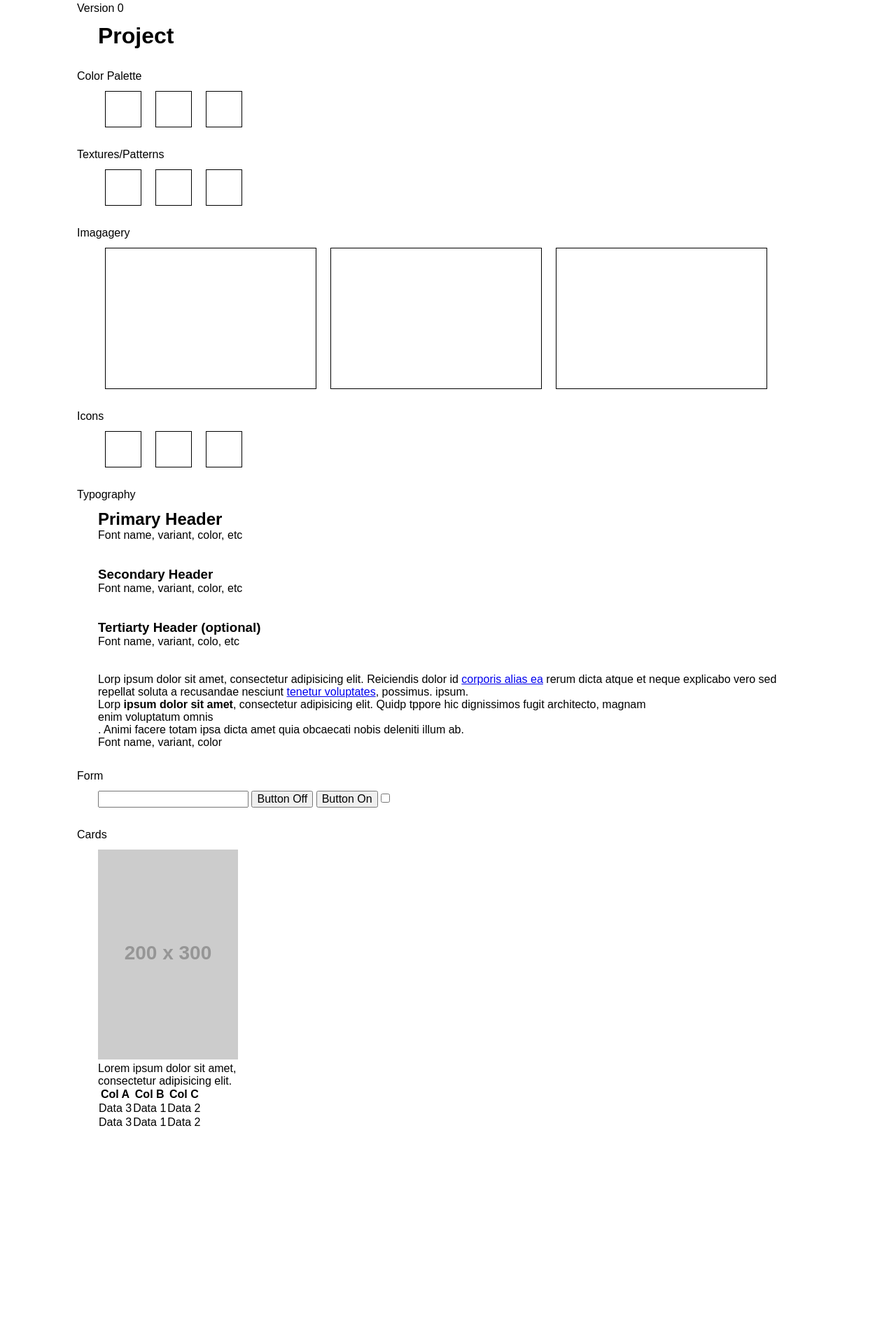
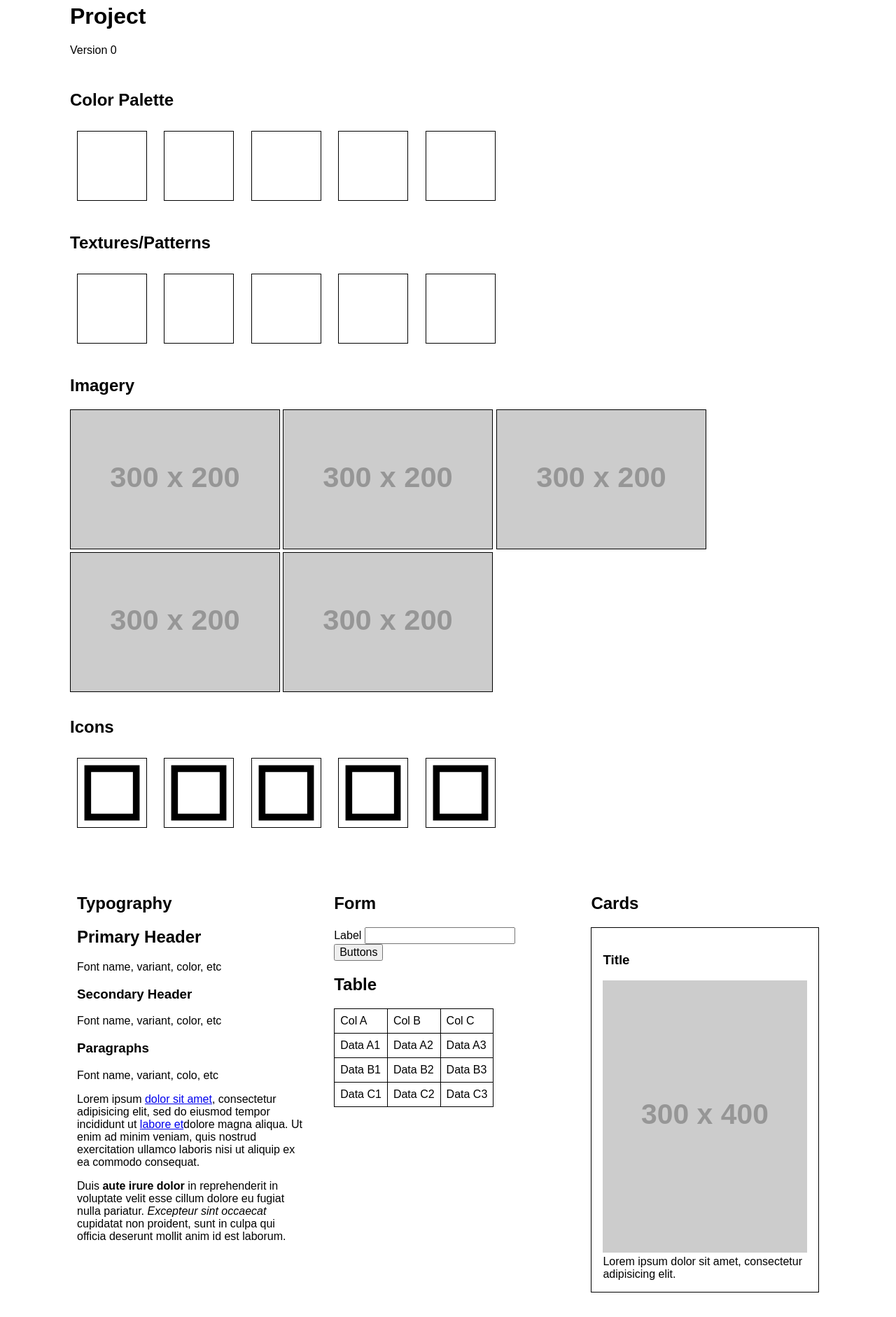
Before and after one commit to vcd/persona-web-2, a plain HTML site: page index.html in a window 1280 px wide. Shown: the part 27-1909 px from the top of the page at 70% size. Before the commit the page ends 1701 px from the top, so only its background shows below. Drawn offline with Linux system fonts and the light colour scheme; placeholder pictures from the web are drawn by us.

Commit message:
[[ FA'15 ]] New UI

```diff
--- a/css/grid.css
+++ b/css/grid.css
@@ -1,48 +1,107 @@
-/*
- Width: 1000px
- # Columns : 12
- Column width: 65px
- Gutter : 20px
+/* Global
+================================ */
 
- */
-.grid_1 { width: 65px; }
-.grid_2 { width: 150px; }
-.grid_3 { width: 235px; }
-.grid_4 { width: 320px; }
-.grid_5 { width: 405px; }
-.grid_6 { width: 490px; }
-.grid_7 { width: 575px; }
-.grid_8 { width: 660px; }
-.grid_9 { width: 745px; }
-.grid_10 { width: 830px; }
-.grid_11 { width: 915px; }
-.grid_12 { width: 1000px; }
-
-.grid_1,
-.grid_2,
-.grid_3,
-.grid_4,
-.grid_5,
-.grid_6,
-.grid_7,
-.grid_8,
-.grid_9,
-.grid_10,
-.grid_11,
-.grid_12 {
-	margin: 0 20px 10px 0;
-	float: left;
-	display: block;
-}
-
-.alpha{margin-left:0px;}
-.omega{margin-right:0px;}
-
-.container{
-	width: 1000px;
-	margin: auto;
+* {
+	-webkit-box-sizing: border-box;
+	-moz-box-sizing: border-box;
+	box-sizing: border-box;
 }
 
 
+.grid-container {
+	padding-left: 10px;
+	padding-right: 10px;
+	margin-left: auto;
+	margin-right: auto;
+}
+img {
+	width: 100%;
+}
 
-.clear{clear:both;display:block;overflow:hidden;visibility:hidden;width:0;height:0}.clearfix:after{clear:both;content:' ';display:block;font-size:0;line-height:0;visibility:hidden;width:0;height:0}* html .clearfix,*:first-child+html .clearfix{zoom:1}
+/* Media Queries
+================================ */
+
+@media (min-width: 1px) and (max-width: 767px)  {
+	.grid-container > [class^="grid-"] {
+		padding-top: 5px;
+		padding-bottom: 5px;
+	}
+	.hide-mobile {
+		display: none;
+	}
+}
+
+@media (min-width: 768px) {
+
+	/* Columns
+	================================ */
+
+	.grid-container > [class^="grid-"] {
+		float: left;
+		min-height: 1px;
+		padding-left: 10px;
+		padding-right: 10px;
+		margin-left: 2%;
+	}
+	.grid-container > [class^="grid-"]:first-child {
+		margin-left: 0;
+	}
+	.grid-container > [class^="grid-"]:last-child {
+		float: right;
+	}
+
+	/* Columns are 65px wide, with 20px gutters
+	=========================================== */
+
+	.grid-1 {
+		width: 6.5%;
+	}
+	.grid-2 {
+		width: 15%;
+	}
+	.grid-3 {
+		width: 23.5%;
+	}
+	.grid-4 {
+		width: 32%;
+	}
+	.grid-5 {
+		width: 40.5%;
+	}
+	.grid-6 {
+		width: 49%;
+	}
+	.grid-7 {
+		width: 57.5%;
+	}
+	.grid-8 {
+		width: 66%;
+	}
+	.grid-9 {
+		width: 74.5%;
+	}
+	.grid-10 {
+		width: 83%;
+	}
+	.grid-11 {
+		width: 91.5%;
+	}
+	.grid-12 {
+		width: 100%;
+	}
+
+	/* Clearfix
+	================================ */
+
+	.grid-container:after,
+	.group:after {
+	  content: " ";
+	  display: table;
+	  clear: both;
+	}
+}
+@media (min-width: 1200px) {
+	.grid-container {
+		max-width: 1100px;
+	}
+}
--- a/css/styles.css
+++ b/css/styles.css
@@ -1,54 +1,26 @@
-/* Set Your Own Margin & Padding */
-h2, h3, p {
-	margin: 0;
-}
+/***************/
+/* YOUR STYLES */
+/***************/
 
-/* Layout for Style Tile*/
-section {
-	position: relative;
-	margin: 60px 0;
-}
-
-.color-1,
-.color-2,
-.color-3,
-.pattern-1,
-.pattern-2,
-.pattern-3,
-.imagery-1,
-.imagery-2,
-.imagery-3,
-.icon-1,
-.icon-2,
-.icon-3 {
-	border: 1px solid #000;
-	float: left;
-	margin: 0 10px;
-	height: 50px;
-	width: 50px;
-}
-
-.imagery-1,
-.imagery-2,
-.imagery-3 {
-	height: 200px;
-	width: 300px;
-}
-
-.label {
-	position: absolute;
-	left: -30px;
-	top: -30px;
-}
-
-/* Figure */
-figure,
-figure p {
-	width: 200px;
-}
+/* Color Palette */
 
 
-/* Show Grid */
-.showgrid {
-	background: url("../img/grid-bg.png") repeat-y;
-}
+/* Textures or Patterns*/
+
+
+/* Imagery */
+
+
+/* Icons */
+
+
+/* Typography */
+
+
+/* Forms */
+
+
+/* Tables */
+
+
+/* Cards */
--- /dev/null
+++ b/css/tile-template.css
@@ -0,0 +1,70 @@
+/* Boxes */
+.color-1,
+.color-2,
+.color-3,
+.color-4,
+.color-5,
+.pattern-1,
+.pattern-2,
+.pattern-3,
+.pattern-4,
+.pattern-5,
+.icon-1,
+.icon-2,
+.icon-3,
+.icon-4,
+.icon-5 {
+	border: 1px solid #000;
+	display: inline-block;
+	margin: 10px;
+	height: 100px;
+	width: 100px;
+}
+
+.imagery-1 img,
+.imagery-2 img,
+.imagery-3 img,
+.imagery-4 img,
+.imagery-5 img {
+	border: 1px solid #000;
+	height: 200px;
+	width: 300px;
+}
+
+.imagery-1,
+.imagery-2,
+.imagery-3,
+.imagery-4,
+.imagery-5 {
+	display: inline-block;
+}
+
+section	{
+	margin: 2em 0;
+	position: relative;
+}
+
+.label {
+	background: rgba(131,131,131,.5);
+	color: #fff;
+	padding: .5em;
+	position: absolute;
+	left: -60px;
+	top: -30px;
+}
+
+/* Forms & Tables */
+td {
+	border: 1px solid #000;
+	padding: .5em;
+}
+
+/* Figure */
+figure {
+	border: 1px solid #000;
+	padding: 1em;
+}
+
+/*******************************/
+/* DO NOT EDIT BELOW THIS LINE */
+/*******************************/
--- a/index.html
+++ b/index.html
@@ -2,144 +2,170 @@
 <html lang="en">
 <head>
   <meta charset="UTF-8" />
-  <title>Style Tile</title>
+  <title>Style Tile w/ User Interface</title>
 
   <link rel="stylesheet" href="css/normalize.css">
   <link rel="stylesheet" href="css/grid.css">
-
+  <link rel="stylesheet" href="css/tile-template.css">
   <link rel="stylesheet" href="css/styles.css">
 
 </head>
 <body>
 
-	<div class="container">
 
-
-		<section>
-			<p class="label">Version 0</p>
+<!-- Project Info -->
+	<section class="grid-container">
 		<h1>Project</h1>
+		<p>Version 0</p>
 	</section>
 
-
-		<section>
-			<p class="label">Color Palette</p>
-
+<!--
+	Color Palette
+	* Add more colors to palette using:
+-->
+	<section class="grid-container">
+		<h2>Color Palette</h2>
 		<div class="color-1"></div>
 		<div class="color-2"></div>
 		<div class="color-3"></div>
-
-			<div class="clear"></div>
+		<div class="color-4"></div>
+		<div class="color-5"></div>
 	</section>
 
-		<section>
+<!--
+	Textues & Patterns
+	* Add more textures or patterns
+-->
+	<section class="grid-container">
+		<h2>Textures/Patterns</h2>
 		<div class="pattern-1"></div>
-			<p class="label">Textures/Patterns</p>						<div class="pattern-2"></div>
+		<div class="pattern-2"></div>
 		<div class="pattern-3"></div>
+		<div class="pattern-4"></div>
+		<div class="pattern-5"></div>
+	</section>
+
+<!--
+	Imagery
+-->
+	<section class="grid-container">
+		<h2>Imagery</h2>
+		<div class="imagery-1">
+			<img src="http://placehold.it/300x200">
+		</div>
+		<div class="imagery-2">
+			<img src="http://placehold.it/300x200">
+		</div>
+		<div class="imagery-3">
+			<img src="http://placehold.it/300x200">
+		</div>
+		<div class="imagery-4">
+			<img src="http://placehold.it/300x200">
+		</div>
+		<div class="imagery-5">
+			<img src="http://placehold.it/300x200">
+		</div>
+	</section>
+
+<!--
+	Icons
+-->
+	<section class="grid-container">
+		<h2>Icons</h2>
+		<div class="icon-1">
+			<img src="img/icon-sample.svg">
+		</div>
+		<div class="icon-2">
+			<img src="img/icon-sample.svg">
+		</div>
+		<div class="icon-3">
+			<img src="img/icon-sample.svg">
+		</div>
+		<div class="icon-4">
+			<img src="img/icon-sample.svg">
+		</div>
+		<div class="icon-5">
+			<img src="img/icon-sample.svg">
+		</div>
+	</section>
+
+<!--
+	UI: Typography, Forms, Tables, & Cards
+-->
+	<section class="grid-container">
+
+		<!--  Typography -->
+		<section class="grid-4">
+
+			<h2>Typography</h2>
+
+			<h2>Primary Header</h2>
+			<p>Font name, variant, color, etc</h2>
 
 
-			<div class="clear"></div>
-		</section>
+			<h3>Secondary Header</h3>
+			<p>Font name, variant, color, etc</h2>
 
-		<section>
-			<div class="imagery-1"></div>
-			<p class="label">Imagagery</p>						<div class="imagery-2"></div>
-			<div class="imagery-3"></div>
+			<h3>Paragraphs</h3>
+			<p>Font name, variant, colo, etc</h2>
 
-
-			<div class="clear"></div>
-		</section>
-
-		<section>
-			<div class="icon-1"></div>
-			<div class="icon-2"></div>
-			<div class="icon-3"></div>
-			<p class="label">Icons</p>
-
-			<div class="clear"></div>
-		</section>
-
-
-		<section>
-
-			<p class="label">Typography</p>
-
-			<h2>Primary Header</h2>
-			<p>Font name, variant, color, etc</p>
-
-			<br><br>
-
-			<h3>Secondary Header</h3>
-			<p>Font name, variant, color, etc</p>
-
-			<br><br>
-
-			<h3>Tertiarty Header (optional)</h3>
-			<p>Font name, variant, colo, etc</p>
-
-			<br><br>
-
-			<p>Lorp ipsum dolor sit amet, consectetur adipisicing elit. Reiciendis dolor id <a href="#">corporis alias ea</a> rerum dicta atque et neque explicabo vero sed repellat soluta a recusandae nesciunt <a href="#">tenetur voluptates</a>, possimus. ipsum. </p>
-
-
-			<p>Lorp <strong>ipsum dolor sit amet</strong>, consectetur adipisicing elit. Quidp tppore hic dignissimos fugit architecto, magnam <p>enim voluptatum omnis</p>. Animi facere totam ipsa dicta amet quia obcaecati nobis deleniti illum ab.</p>
-
-			<p>Font name, variant, color</p>
+			<p>Lorem ipsum <a href="#">dolor sit amet</a>, consectetur adipisicing elit, sed do eiusmod
+			tempor incididunt ut <a href="#">labore et</a>dolore magna aliqua. Ut enim ad minim veniam, quis nostrud exercitation ullamco laboris nisi ut aliquip ex ea commodo consequat.
+			</p>
+			<p>Duis <strong>aute irure dolor</strong> in reprehenderit in voluptate velit esse cillum dolore eu fugiat nulla pariatur. <em>Excepteur sint occaecat</em> cupidatat non proident, sunt in culpa qui officia deserunt mollit anim id est laborum.
+			</p>
 
 		</section>
 
-		<section>
+		<!-- Form & Tables -->
+		<section class="grid-4">
 
+			<h2>Form</h2>
+			<label>Label</label>
 			<input type="text" />
-			<button>Button Off</button>
-			<button>Button On</button>
-			<input type="checkbox" />
+			<button>Buttons</button>
 
-			<p class="label">Form</p>
+			<h2>Table</h2>
+			<table>
+				<tr>
+					<td>Col A</td>
+					<td>Col B</td>
+					<td>Col C</td>
+				</tr>
+				<tr>
+					<td>Data A1</td>
+					<td>Data A2</td>
+					<td>Data A3</td>
+				</tr>
+				<tr>
+					<td>Data B1</td>
+					<td>Data B2</td>
+					<td>Data B3</td>
+				</tr>
+				<tr>
+					<td>Data C1</td>
+					<td>Data C2</td>
+					<td>Data C3</td>
+				</tr>
+			</table>
 
-			<div class="clear"></div>
 		</section>
 
-		<section>
+		<!-- Cards -->
+		<section class="grid-4">
+			<h2>Cards</h2>
 
 			<figure>
-  				<img src="http://placehold.it/200x300" alt="placeholder" />
-  				<figcaption>Lorem ipsum dolor sit amet, consectetur adipisicing elit.</figcaption>
+				<h3>Title</h3>
+				<img src="http://placehold.it/300x400" alt="placeholder" />
+				<figcaption>Lorem ipsum dolor sit amet, consectetur adipisicing elit.
+				</figcaption>
 			</figure>
 
-
-			<table>
-				<thead>
-					<tr>
-						<th>Col A</th>
-						<th>Col B</th>
-						<th>Col C</th>
-					</tr>
-				</thead>
-				<tbody>
-					<tr>
-						<td>Data 3									<td>Data 1</td>
-						<td>Data 2</td>
-</td>
-					</tr>
-					<tr>
-						<td>Data 3									<td>Data 1</td>
-						<td>Data 2</td>
-</td>
-					</tr>
-				</tbody>
-			</table>
-
-
-			<p class="label">Cards</p>
-
-			<div class="clear"></div>
 		</section>
 
-
-		<!-- Clearfix -->
-		<div class="clear"></div>
-
-	</div>
+	<!-- end UI Elements -->
+	</section>
 
 
 </body>
```
Also changed, not shown: img/icon-sample.svg (added). Lines whose indentation alone changed are shown as unchanged.
